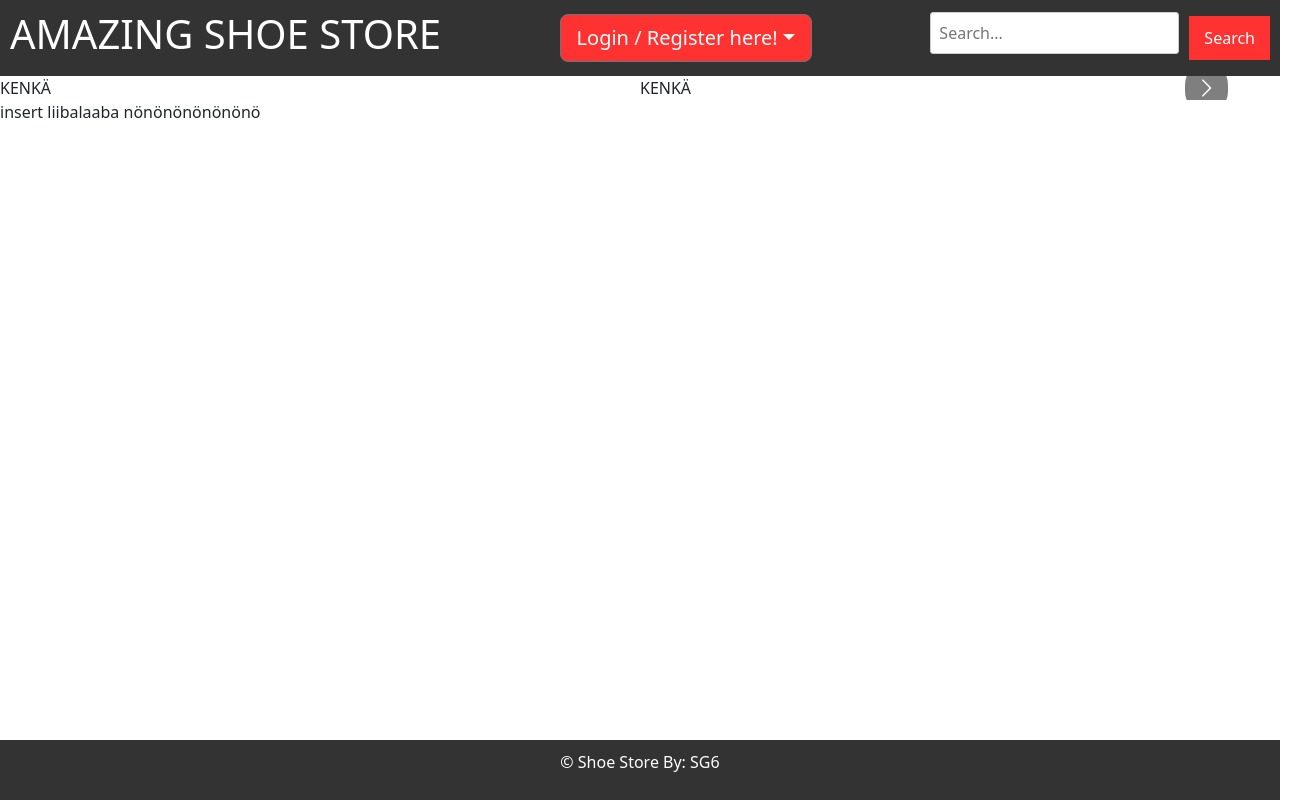
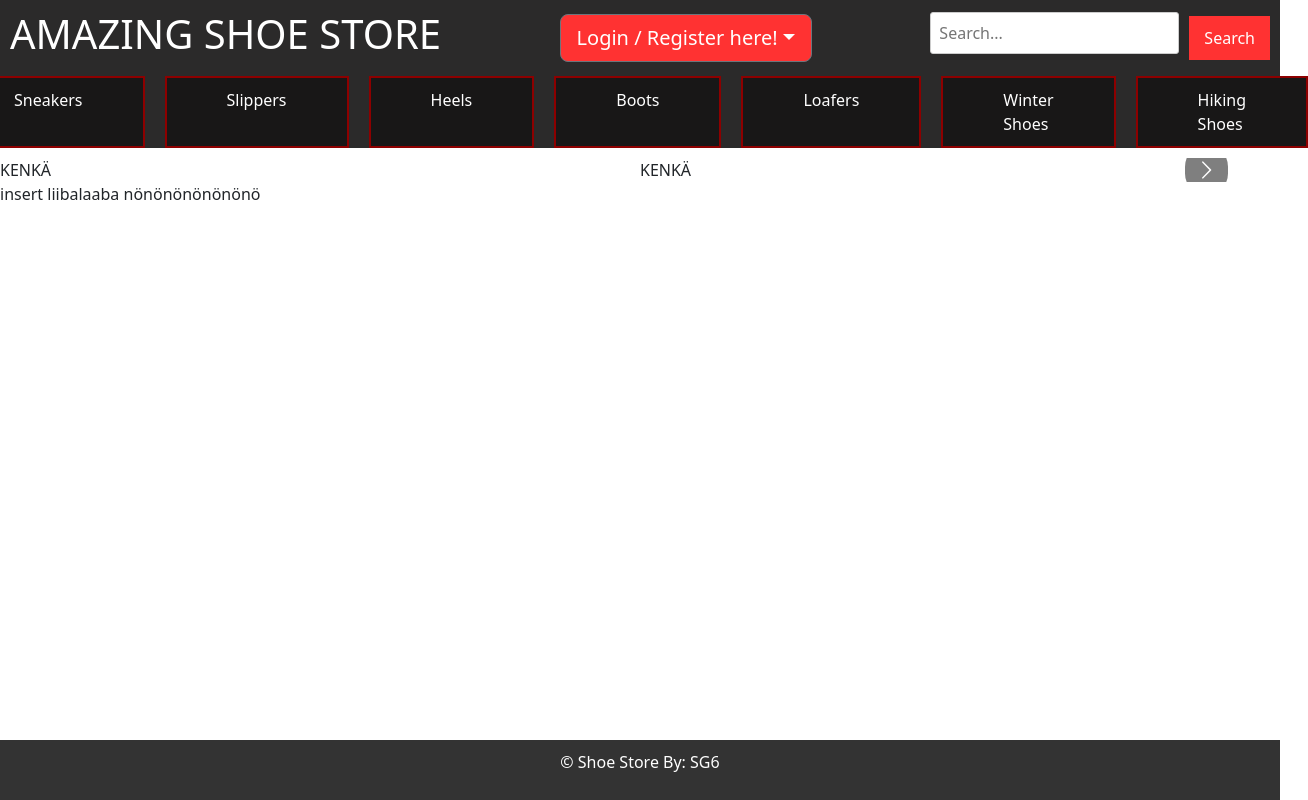
Before and after one commit to vileeni2/verkkokauppa-SG6, a React (Create React App) app: page / in a window 1280 px wide. Shown: the whole page, 1308 px wide, since content can reach past the window. Built offline with nearby package versions, Linux system fonts and the light colour scheme.

Commit message:
category.js and css creation

```diff
--- a/package.json
+++ b/package.json
@@ -10,6 +10,7 @@
     "bootstrap": "^5.3.2",
     "mysql2": "^3.6.3",
     "react": "^18.2.0",
+    "react-bootstrap": "^2.9.1",
     "react-dom": "^18.2.0",
     "react-multi-carousel": "^2.8.4",
     "react-router-dom": "^6.19.0",
--- a/src/App.js
+++ b/src/App.js
@@ -6,6 +6,7 @@ import Carousels from './components/Carousels';
 import { Route, Routes } from 'react-router-dom';
 import Login from './pages/login';
 import Register from './pages/register';
+import HorizontalExample from './components/category';
 
 function App() {
 
@@ -14,6 +15,7 @@ function App() {
   return (
     <div>
       <Header />
+      <HorizontalExample /> {/* Lisää Category tähän */}
        <Carousels />
       <Routes>
         <Route path="/login" element={<Login />} />
--- /dev/null
+++ b/src/components/category.css
@@ -0,0 +1,31 @@
+:root {
+    --primary-color: #181717;
+    --secondary-color: #2b2a2a;
+    --tertiary-color: #656464;
+    --highlight-color: #8d0000;
+    --primary-background: #d4d4d4;
+    --seconday-background: #f0f0f0;
+  }
+
+  .horizontal-list-group {
+    display: flex;
+    justify-content: center;
+    flex-direction: row;
+    margin-bottom: 10px;
+    background-color: var(--secondary-color);
+    border-radius: 0;
+  }
+
+  .custom-list-item {
+    border: 2px solid var(--highlight-color);
+    box-sizing: border-box;
+    color: #fff;
+    background-color: var(--primary-color);
+    margin-right: 20px;
+    border-radius: 0;
+    padding: 10px 60px;
+}
+
+.custom-list-item:not(:first-child) {
+    border-top: 2px solid var(--highlight-color);
+}
--- /dev/null
+++ b/src/components/category.js
@@ -0,0 +1,19 @@
+import React from 'react';
+import ListGroup from 'react-bootstrap/ListGroup';
+import './category.css';
+
+const HorizontalExample = () => {
+  return (
+    <ListGroup className="horizontal-list-group">
+      <ListGroup.Item className="custom-list-item">Sneakers</ListGroup.Item>
+      <ListGroup.Item className="custom-list-item">Slippers</ListGroup.Item>
+      <ListGroup.Item className="custom-list-item">Heels</ListGroup.Item>
+      <ListGroup.Item className="custom-list-item">Boots</ListGroup.Item>
+      <ListGroup.Item className="custom-list-item">Loafers</ListGroup.Item>
+      <ListGroup.Item className="custom-list-item">Winter Shoes</ListGroup.Item>
+      <ListGroup.Item className="custom-list-item">Hiking Shoes</ListGroup.Item>
+    </ListGroup>
+  );
+};
+
+export default HorizontalExample;
--- a/src/components/header.css
+++ b/src/components/header.css
@@ -3,7 +3,7 @@
   display: flex;
   justify-content: space-between;
   align-items: center;
-  background-color: #333;
+  background-color: var(--secondary-color);
   color: #fff;
   padding: 10px;
 }
```
Also changed, not shown: 1 other file (tests, documents, lock files or other folders).
